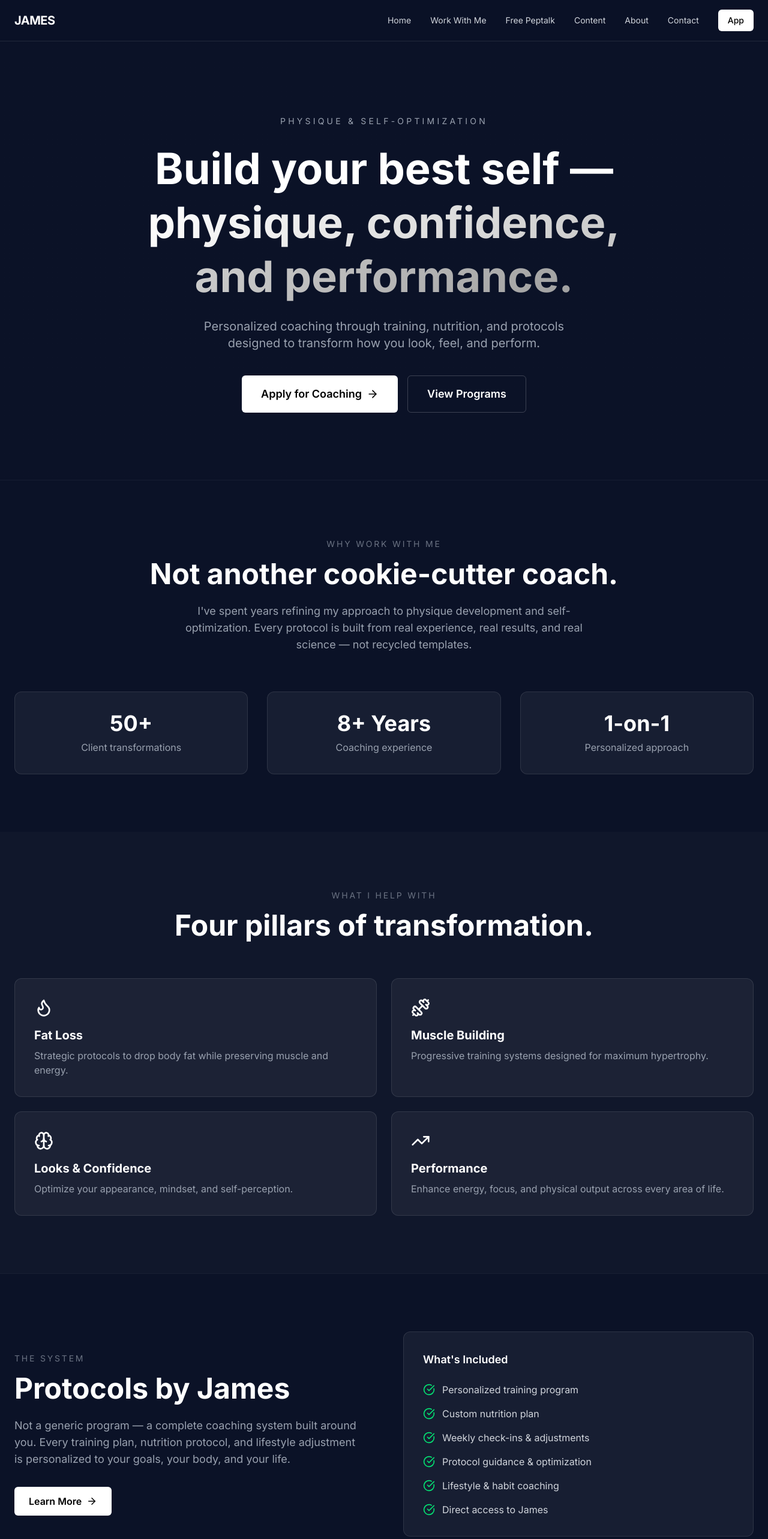
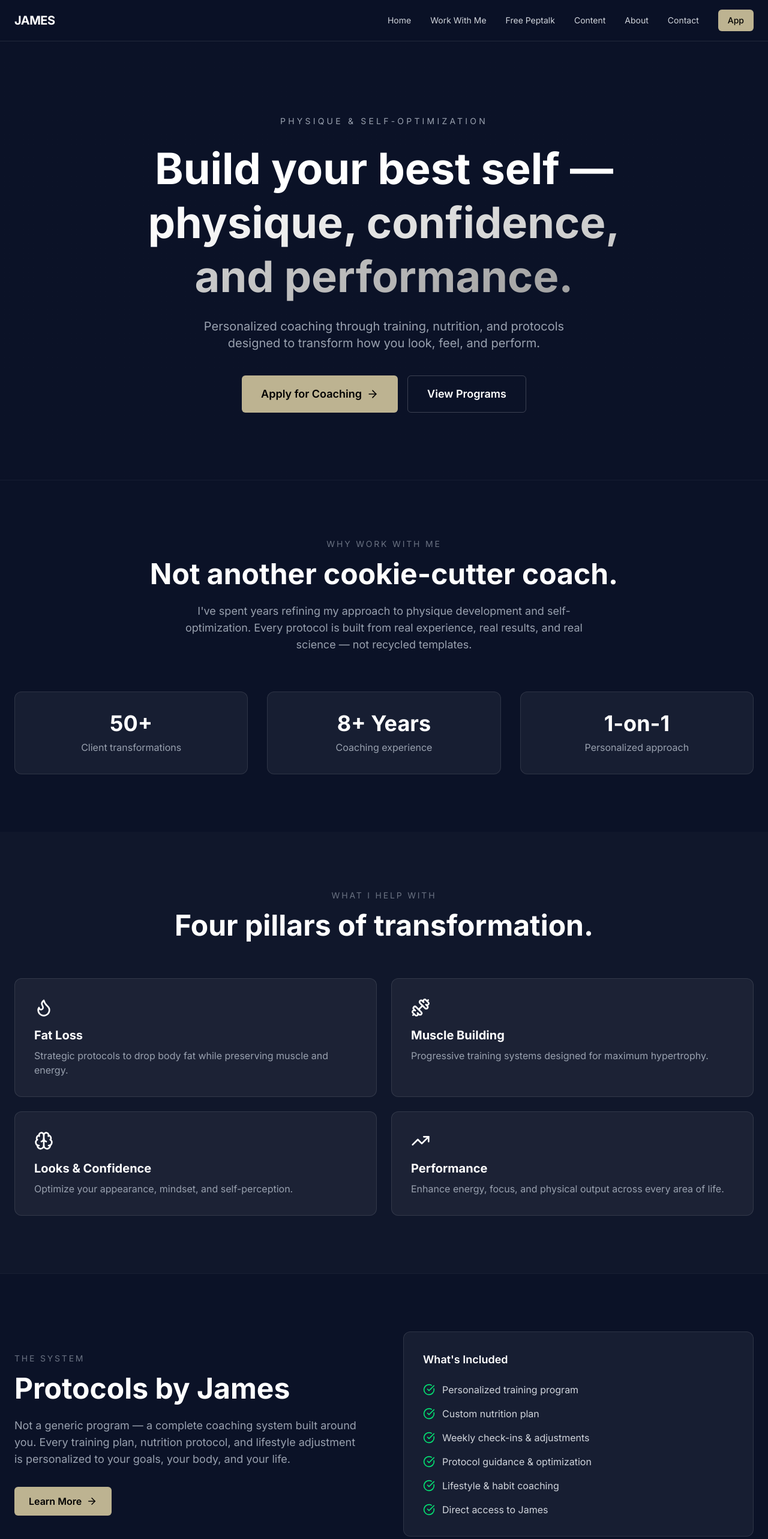
Before and after one commit to protocolsbyjames/protocols-by-james-website, a Next.js app: page / in a window 1280 px wide. Shown: the top 2566 px of the page at 60% size. Built offline with nearby package versions, Linux system fonts and the light colour scheme.

Commit message:
brand: khaki CTAs + fix content page bg violation

```diff
--- a/src/app/content/page.tsx
+++ b/src/app/content/page.tsx
@@ -29,7 +29,7 @@ export default function ContentPage() {
         <div className="max-w-6xl mx-auto">
           <div className="flex flex-wrap gap-3 justify-center mb-12">
             {categories.map((cat) => (
-              <button key={cat} onClick={() => setActive(cat)} className={`px-5 py-2 rounded-full text-sm font-medium transition-colors ${active === cat ? "bg-amber-400 text-black" : "bg-zinc-900 text-zinc-400 hover:bg-zinc-800"}`}>
+              <button key={cat} onClick={() => setActive(cat)} className={`px-5 py-2 rounded-full text-sm font-medium transition-colors ${active === cat ? "bg-amber-400 text-black" : "bg-white/5 text-zinc-400 hover:bg-white/10"}`}>
                 {cat}
               </button>
             ))}
--- a/src/app/page.tsx
+++ b/src/app/page.tsx
@@ -53,7 +53,7 @@ export default function Home() {
           <div className="flex flex-col sm:flex-row gap-4 justify-center">
             <Link
               href="/coaching"
-              className="bg-white text-black px-8 py-4 rounded-md font-semibold text-lg hover:bg-gray-200 transition-colors inline-flex items-center justify-center gap-2"
+              className="bg-amber-400 text-black px-8 py-4 rounded-md font-semibold text-lg hover:bg-amber-500 transition-colors inline-flex items-center justify-center gap-2"
             >
               Apply for Coaching <ArrowRight size={20} />
             </Link>
@@ -136,7 +136,7 @@ export default function Home() {
               </p>
               <Link
                 href="/coaching"
-                className="bg-white text-black px-6 py-3 rounded-md font-semibold hover:bg-gray-200 transition-colors inline-flex items-center gap-2"
+                className="bg-amber-400 text-black px-6 py-3 rounded-md font-semibold hover:bg-amber-500 transition-colors inline-flex items-center gap-2"
               >
                 Learn More <ArrowRight size={18} />
               </Link>
@@ -192,7 +192,7 @@ export default function Home() {
           </p>
           <Link
             href="/coaching"
-            className="bg-white text-black px-8 py-4 rounded-md font-semibold text-lg hover:bg-gray-200 transition-colors inline-flex items-center justify-center gap-2"
+            className="bg-amber-400 text-black px-8 py-4 rounded-md font-semibold text-lg hover:bg-amber-500 transition-colors inline-flex items-center justify-center gap-2"
           >
             Apply for Coaching <ArrowRight size={20} />
           </Link>
--- a/src/components/Navbar.tsx
+++ b/src/components/Navbar.tsx
@@ -35,7 +35,7 @@ export default function Navbar() {
           ))}
           <a
             href="https://app.protocolsbyjames.com"
-            className="text-sm bg-white text-black px-4 py-2 rounded-md font-medium hover:bg-gray-200 transition-colors"
+            className="text-sm bg-amber-400 text-black px-4 py-2 rounded-md font-medium hover:bg-amber-500 transition-colors"
           >
             App
           </a>
@@ -63,7 +63,7 @@ export default function Navbar() {
           ))}
           <a
             href="https://app.protocolsbyjames.com"
-            className="block bg-white text-black px-4 py-2 rounded-md font-medium text-center hover:bg-gray-200 transition-colors"
+            className="block bg-amber-400 text-black px-4 py-2 rounded-md font-medium text-center hover:bg-amber-500 transition-colors"
           >
             App
           </a>
```
